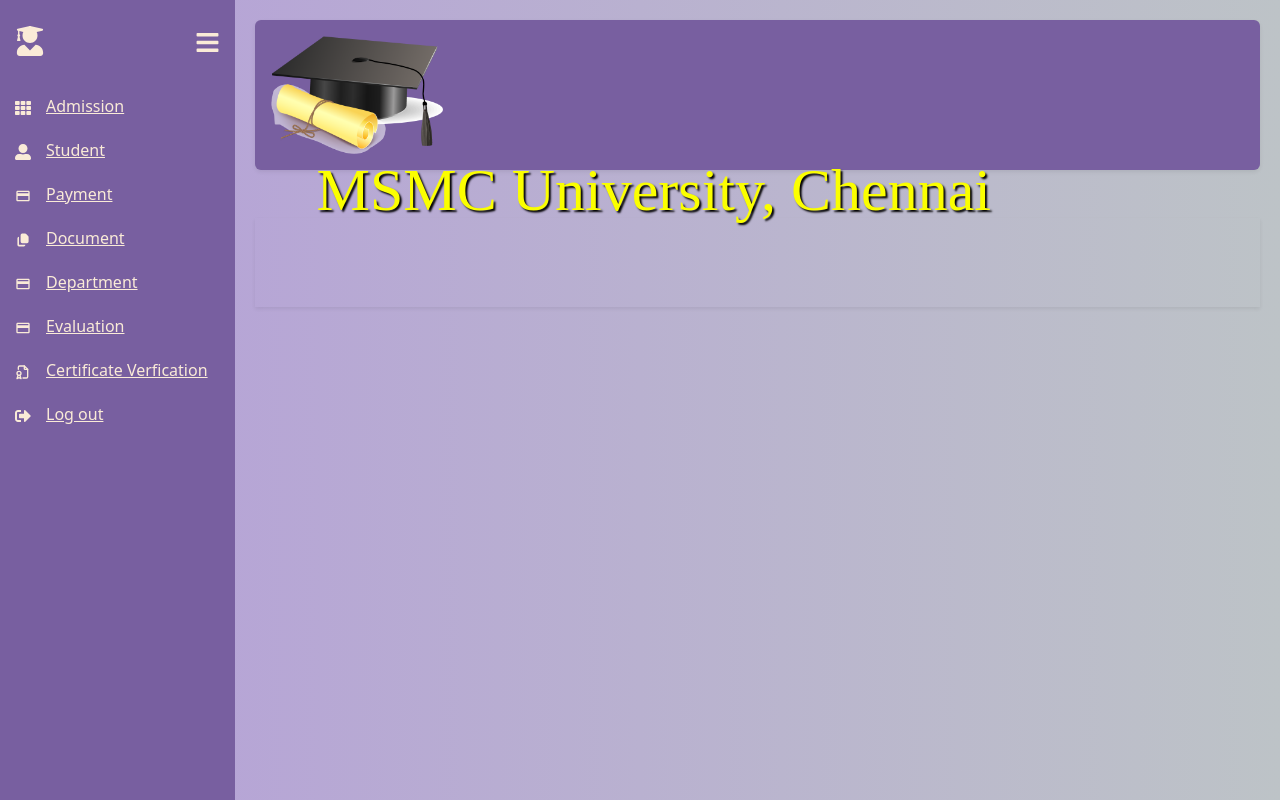
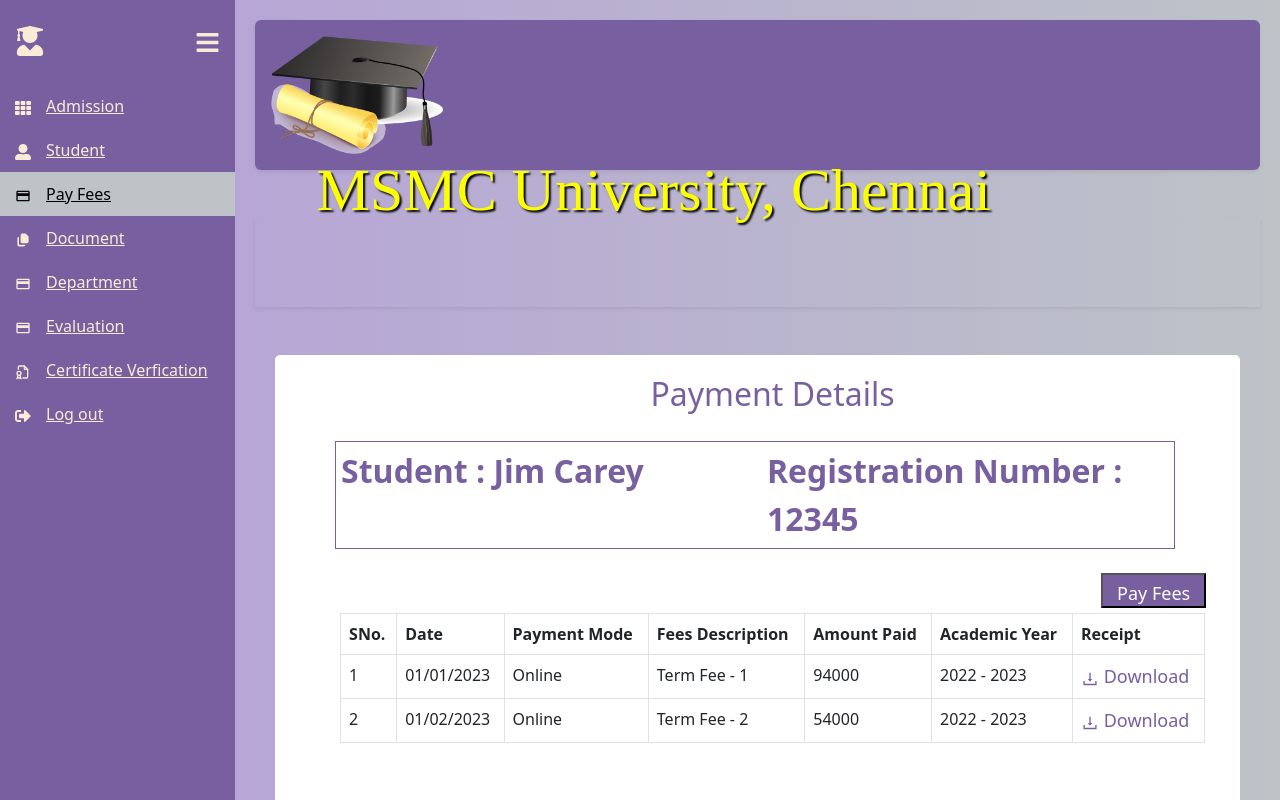
Before and after one commit to YODA-SuperKings/University-Admin, a React (Create React App) app in the folder University Admin Web/university_admin_web/: page /StudentPaymentDetails in a window 1280 px wide. Shown: the top 800 px of the page. Built offline with nearby package versions, Linux system fonts and the light colour scheme.

Commit message:
Student Payment Details Completed

```diff
--- a/University Admin Web/university_admin_web/src/App.js
+++ b/University Admin Web/university_admin_web/src/App.js
@@ -10,6 +10,7 @@ import Banner from './Components/Banner';
 import Department from './Components/Department';
 import Evaluation from './Components/Evaluation';
 import CertificateVerfication from './Components/CertificateVerification';
+import StudentPaymentDetails from './Components/StudentPaymentDetails';
 
 function App() {
   return (
@@ -26,6 +27,7 @@ function App() {
             <Route path="Evaluation" element={<Evaluation />} />
             <Route path="Banner" element={<Banner />} />
             <Route path="CertificateVerfication" element={<CertificateVerfication />} />
+            <Route path="StudentPaymentDetails" element={<StudentPaymentDetails />} />
           </Routes>
         </Sidebar>
       </BrowserRouter>
--- a/University Admin Web/university_admin_web/src/Components/CertificateVerification.js
+++ b/University Admin Web/university_admin_web/src/Components/CertificateVerification.js
@@ -1,5 +1,4 @@
 import React, {useState, useEffect} from 'react';
-import 'bootstrap/dist/css/bootstrap.min.css';
 import Table from 'react-bootstrap/Table';
 import Modal from 'react-bootstrap/Modal';
 
--- a/University Admin Web/university_admin_web/src/Components/Payment.js
+++ b/University Admin Web/university_admin_web/src/Components/Payment.js
@@ -1,8 +1,9 @@
 import React, {useState} from 'react';
 import toast from 'react-simple-toasts';
-import { useNavigate, Link } from "react-router-dom";
+import { useNavigate } from "react-router-dom";
 
 function Payment(){
+    const navigate = useNavigate();
     const [cardNumber, setCardNumber] = useState(null);
     const [cvvNumber, setCvvNumber] = useState(null);
     const [paymentAmount, setPaymentAmount] = useState(0);
@@ -31,12 +32,13 @@ function Payment(){
             toast(<><b style={{ color: 'Red' }}>Payment Amount Required.</b></>, { position: 'top-right' });
         }
         else{
-
+            toast(<><b style={{ color: 'Green' }}>Fees paid succesfully.</b></>, { position: 'top-right' });
+            navigate("/StudentPaymentDetails");
         }
     }
 
     const handleCancelSubmit = (e) => {
-
+        navigate("/StudentPaymentDetails");
     }
 
     return(
--- a/University Admin Web/university_admin_web/src/Components/Sidebar.js
+++ b/University Admin Web/university_admin_web/src/Components/Sidebar.js
@@ -17,8 +17,8 @@ const menuItem = [
         icon: <FaUserAlt/>
     },
     {
-        path: "/Payment",
-        name: "Payment",
+        path: "/StudentPaymentDetails",
+        name: "Pay Fees",
         icon: <MdOutlinePayment/>
     },
     {
--- /dev/null
+++ b/University Admin Web/university_admin_web/src/Components/StudentPaymentDetails.js
@@ -0,0 +1,94 @@
+import React, {useState, useEffect} from 'react';
+import { useNavigate } from "react-router-dom";
+import { AiOutlineDownload } from 'react-icons/ai';
+import Table from 'react-bootstrap/Table';
+
+function StudentPaymentDetails(){
+    const navigate = useNavigate();
+    const [studentName, setStudentName] = useState("Jim Carey");
+    const [registrationNumber, setRegistrationNumber] = useState(12345);
+    const [gridData, setGridData] = useState([]);
+    const gridVals = [{id: 1, Date: "01/01/2023", PaymentMode: "Online", FeesDescription: "Term Fee - 1", AmountPaid: "94000", AcademicYear: "2022 - 2023" },
+    {id: 2, Date: "01/02/2023", PaymentMode: "Online", FeesDescription: "Term Fee - 2", AmountPaid: "54000", AcademicYear: "2022 - 2023" }]
+
+    const getPaymentHistoryGridData  = (e) => {
+        fetch('https://localhost:44342/api/Student/GetStudents',
+        {
+            method: 'GET',
+            withCredentials: true,
+            crossorigin: true,
+            headers: {
+            Accept: 'application/json','Content-Type': 'application/json'
+            },
+        })
+        .then((res) => res.json())
+        .then((data) => {
+            setGridData(data);
+            console.log(data);
+        })
+        .catch((error) => {
+            console.error(error);
+        });
+    }
+
+    useEffect(() => {
+        //getPaymentHistoryGridData();
+        setGridData(gridVals);
+     }, [])
+
+    return(
+        <div className="form-payment">
+            <div><h1 className='payment_header'>Payment Details</h1></div>
+            <div className="form-payment-body">
+                <div className='payment_border'>
+                    <div className='row'>
+                        <div className='col-md-6'>
+                            <label className="studentName_label" for="studentName">Student :&nbsp;</label>
+                            <label className="studentName_label" type="number" id="studentName">{studentName}</label>
+                        </div>
+                        <div className='col-md-6'>
+                            <label className="registrationNumber_label" for="registrationNumber">Registration Number :&nbsp;</label>
+                            <label className="registrationNumber_label" type="number" id="registrationNumber">{registrationNumber}</label>
+                        </div>
+                    </div>
+                </div>
+                <br></br>
+                <span style={{paddingLeft: "87%"}}></span>
+                <button variant="primary" onClick={() => navigate("/Payment")} type="submit" class="btn_add_document">Pay Fees</button>
+                <Table id="tblGridCetificateVerification" responsive bordered hover>
+                <thead>
+                    <tr>
+                        <th>SNo.</th>
+                        <th>Date</th>
+                        <th>Payment Mode</th>
+                        <th>Fees Description</th>
+                        <th>Amount Paid</th>
+                        <th>Academic Year</th>
+                        <th>Receipt</th>
+                    </tr>
+                </thead>
+                <tbody>
+                    {gridData.map(d =>
+                        <tr key = {d.id}>
+                            <td>{d.id}</td>
+                            <td>{d.Date}</td>
+                            <td>{d.PaymentMode}</td>
+                            <td>{d.FeesDescription}</td>
+                            <td>{d.AmountPaid}</td>
+                            <td>{d.AcademicYear}</td>
+                            <td>
+                                <span style={{fontSize: "large", cursor: 'pointer', color: '#785fa0'}}><AiOutlineDownload/> Download</span>
+                            </td>
+                        </tr>
+                    )}
+                </tbody>
+            </Table>
+            </div>
+            <div className="payment_footer">
+
+            </div>
+        </div>
+    )
+}
+
+export default StudentPaymentDetails;
--- a/University Admin Web/university_admin_web/src/Styles/style.css
+++ b/University Admin Web/university_admin_web/src/Styles/style.css
@@ -318,6 +318,14 @@ main{
   color: white;
   font-size: large;
 }
+
+.studentName_label, .registrationNumber_label{
+  width: auto;
+  text-align: center;
+  color: #785fa0;
+  font-size: xx-large;
+  font-weight: bolder;
+}
 /*Payment - End*/
 
 /*Document - Start*/
```
